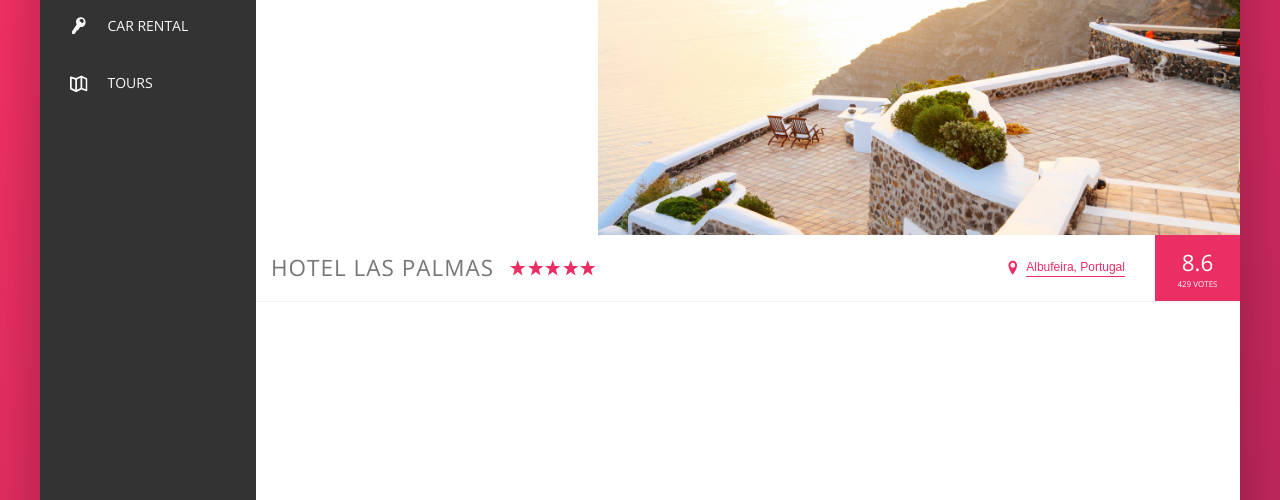
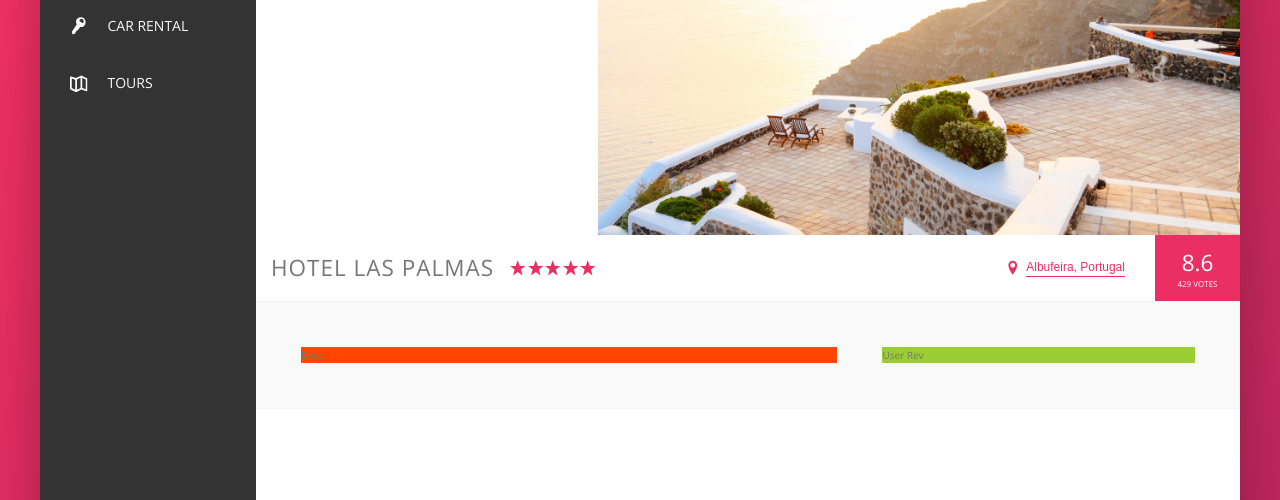
Before and after one commit to NwaguChima/trillo-ui, a website: page index.html in a window 1280 px wide. Shown: the part 300-800 px from the top of the page. Drawn offline with nearby package versions, Linux system fonts and the light colour scheme; files that its build step writes are made by us from their sources.

Commit message:
setup layout

```diff
--- a/index.html
+++ b/index.html
@@ -146,6 +146,13 @@
               <div class="overview__rating-count">429 votes</div>
             </div>
           </div>
+
+          <div class="detail">
+            <div class="description">
+              Desc
+            </div>
+            <div class="user-reviews">User Rev</div>
+          </div>
         </main>
       </div>
     </div>
--- a/sass/_base.scss
+++ b/sass/_base.scss
@@ -13,6 +13,8 @@
   --color-grey-dark-3: #999;
 
   --shadow-dark: 0 2rem 6rem rgba(0, 0, 0, 0.3);
+
+  --line: 1px solid var(--color-grey-light-2);
 }
 
 * {
--- a/sass/_components.scss
+++ b/sass/_components.scss
@@ -243,7 +243,7 @@
 .overview {
   display: flex;
   align-items: center;
-  border-bottom: 1px solid var(--color-grey-light-2);
+  border-bottom: var(--line);
 
   &__heading {
     font-size: 2.25rem;
--- a/sass/_layout.scss
+++ b/sass/_layout.scss
@@ -11,7 +11,7 @@
   height: 7rem;
   font-size: 1.4rem;
   background-color: #fff;
-  border-bottom: 1px solid var(--color-grey-light-2);
+  border-bottom: var(--line);
 
   display: flex;
   justify-content: space-between;
@@ -38,3 +38,21 @@
 
   flex: 1;
 }
+
+.detail {
+  display: flex;
+  padding: 4.5rem;
+  background-color: var(--color-grey-light-1);
+  border-bottom: var(--line);
+}
+
+.description {
+  background-color: orangered;
+  flex: 0 0 60%;
+  margin-right: 4.5rem;
+}
+
+.user-reviews {
+  background-color: yellowgreen;
+  flex: 1;
+}
```
